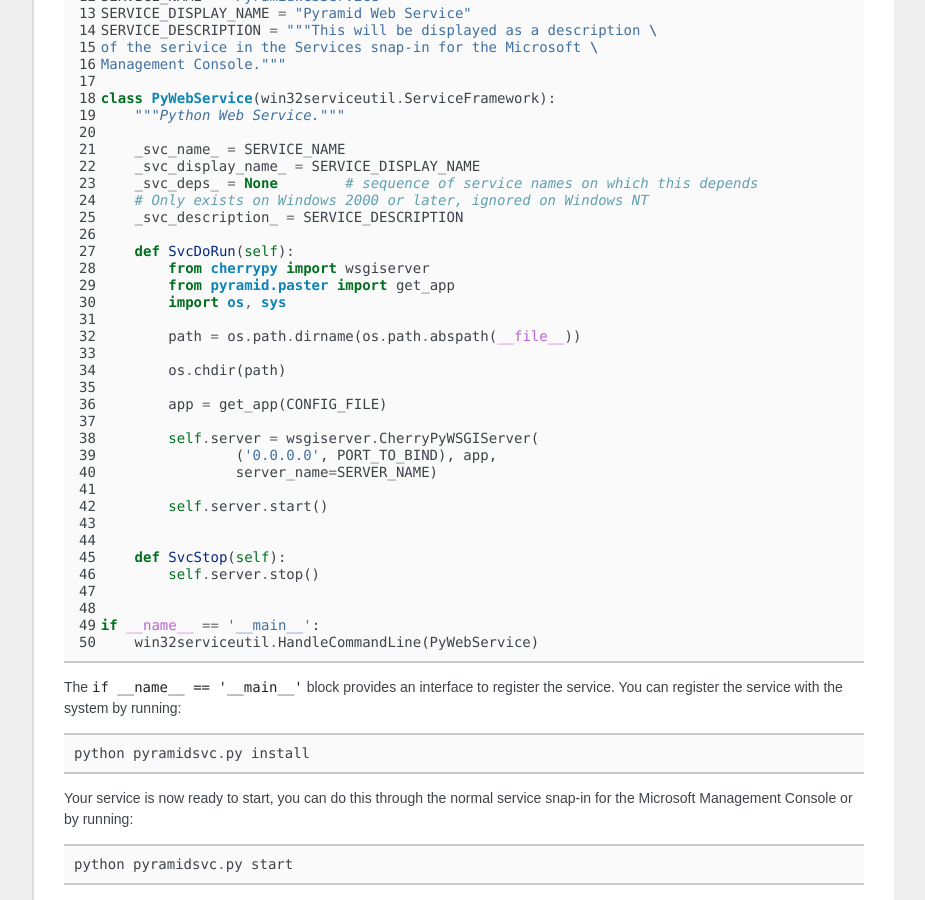
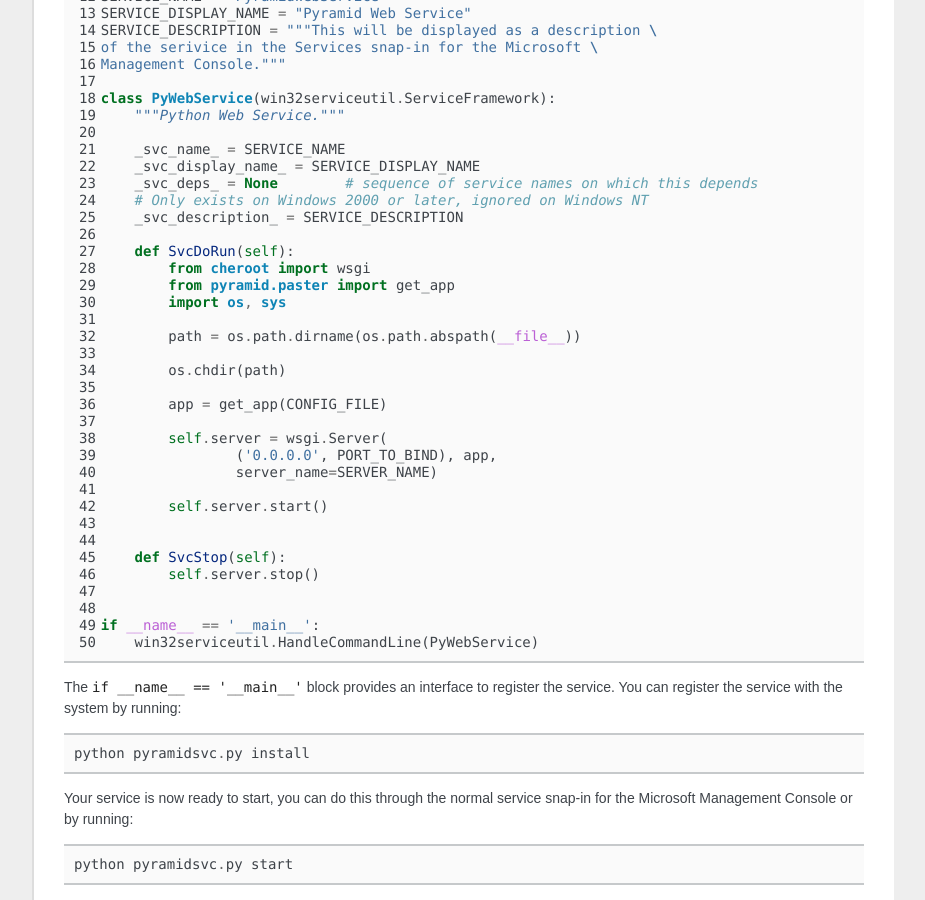
Before and after one commit to Pylons/pyramid_cookbook, a Sphinx documentation site: the page built from docs/deployment/windows.rst, in a window 1280 px wide and 900 px high, scrolled down 1188 px. Shown: the whole window, without its empty margins (198-1123 px from the left). Built offline with Sphinx 7.4.7, drawn with Linux system fonts in a browser that asks for light colours; some web fonts are replaced.

Commit message:
cherrypy.wsgiserver functionality  been moved to the cheroot

```diff
--- a/docs/deployment/windows.rst
+++ b/docs/deployment/windows.rst
@@ -73,7 +73,7 @@ your service::
         _svc_description_ = SERVICE_DESCRIPTION
 
         def SvcDoRun(self):
-            from cherrypy import wsgiserver
+            from cheroot import wsgi
             from pyramid.paster import get_app
             import os, sys
 
@@ -83,7 +83,7 @@ your service::
 
             app = get_app(CONFIG_FILE)
 
-            self.server = wsgiserver.CherryPyWSGIServer(
+            self.server = wsgi.Server(
                     ('0.0.0.0', PORT_TO_BIND), app,
                     server_name=SERVER_NAME)
 
```
